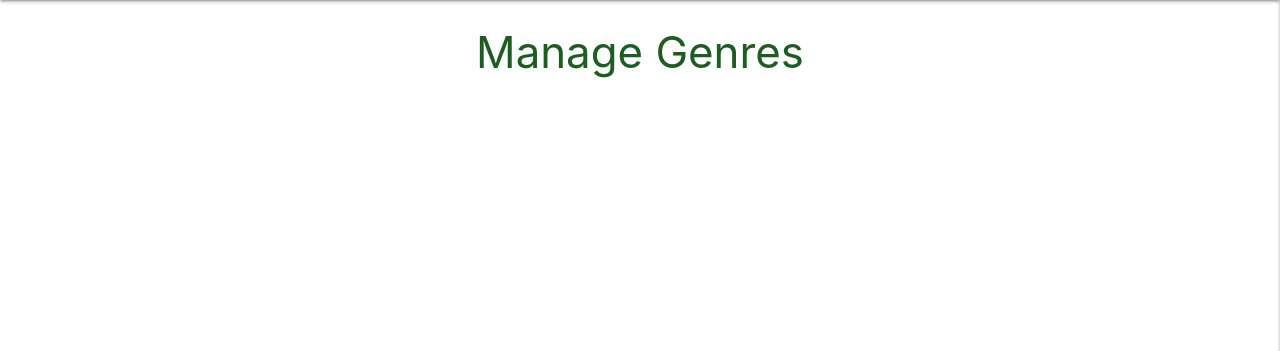
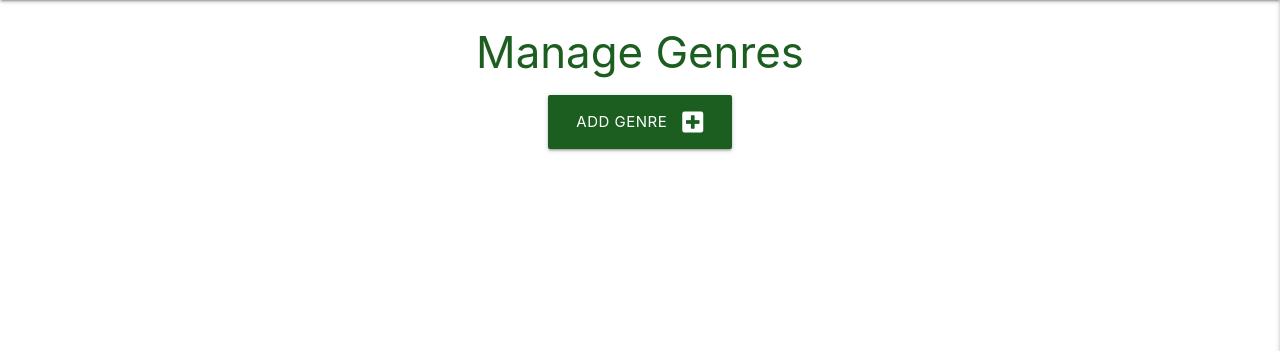
Before and after one commit to mayasharma2110/Bookworm, a Flask app: page /get_genres in a window 1280 px wide. Shown: the part 69-420 px from the top of the page. Run offline with Flask 2, Linux system fonts and the light colour scheme; data that the repository does not hold is empty; some libraries are stand-ins or nearby versions.

Commit message:
Add new genre name to database

```diff
--- a/app.py
+++ b/app.py
@@ -184,10 +184,25 @@ def delete_review(review_id):
     return redirect(url_for("get_reviews"))
 
 
+# you'll actually want to provide conditional checks on your Python functions to restrict these pages, but redirect users elsewhere if they're not validated.
 @app.route("/get_genres")
 def get_genres():
     genres = list(mongo.db.genres.find().sort("genre_name", 1))
     return render_template("genres.html", genres=genres)
+
+
+# you'll actually want to provide conditional checks on your Python functions to restrict these pages, but redirect users elsewhere if they're not validated.
+@app.route("/add_genre", methods=["GET", "POST"])
+def add_genre():
+    if request.method == "POST":
+        genre = {
+            "genre_name": request.form.get("genre_name")
+        }
+        mongo.db.genres.insert_one(genre)
+        flash("New Genre Added")
+        return redirect(url_for("get_genres"))
+
+    return render_template("add_genre.html")
 
 
 if __name__ == "__main__":
--- a/templates/genres.html
+++ b/templates/genres.html
@@ -2,6 +2,14 @@
 {% block content %}
 
     <h3 class="center-align">Manage Genres</h3>
+
+    <div class="row">
+        <div class="col s12 center-align">
+            <a href="{{ url_for('add_genre') }}" class="btn-large green darken-4">
+                Add Genre <i class="fas fa-plus-square right"></i>
+            </a>
+        </div>
+    </div>
 
     <div class="row">
         {% for genre in genres %}
```
Also changed, not shown: templates/add_genre.html (added, +28 -0 lines).
